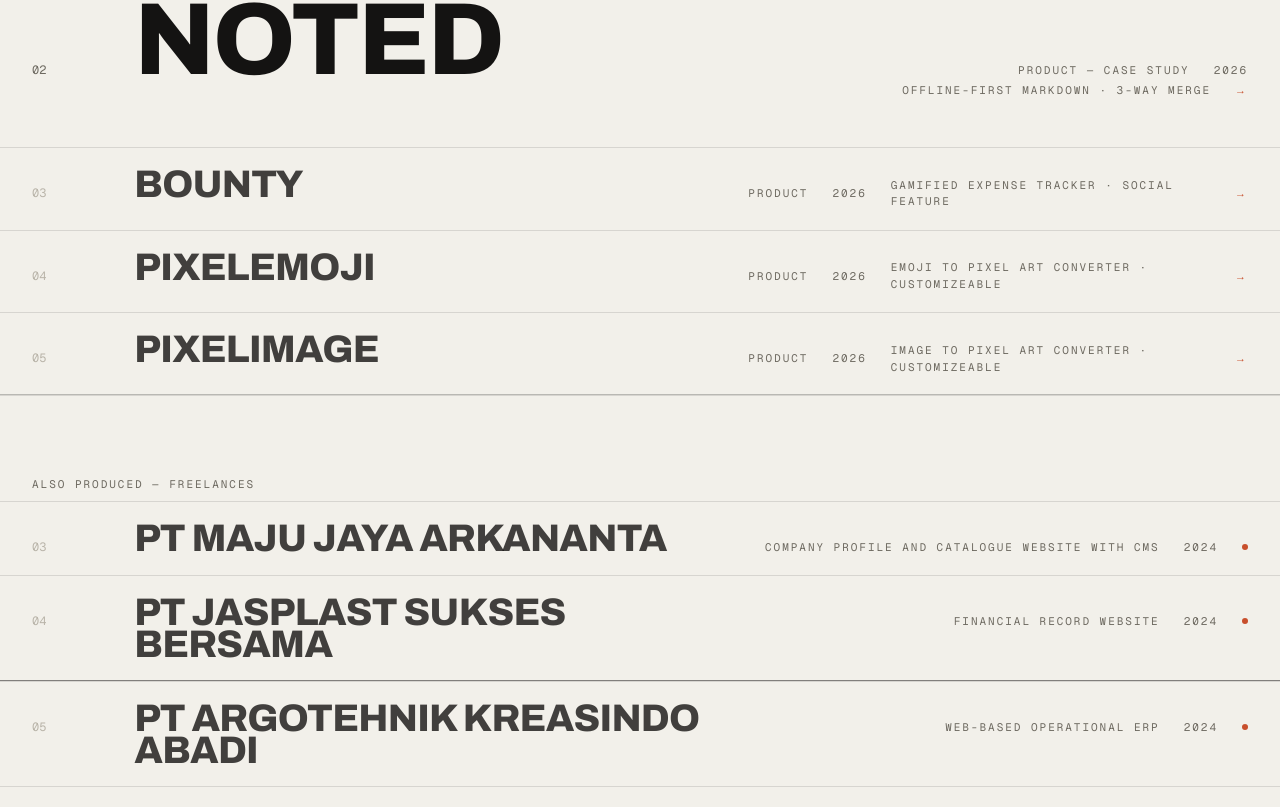
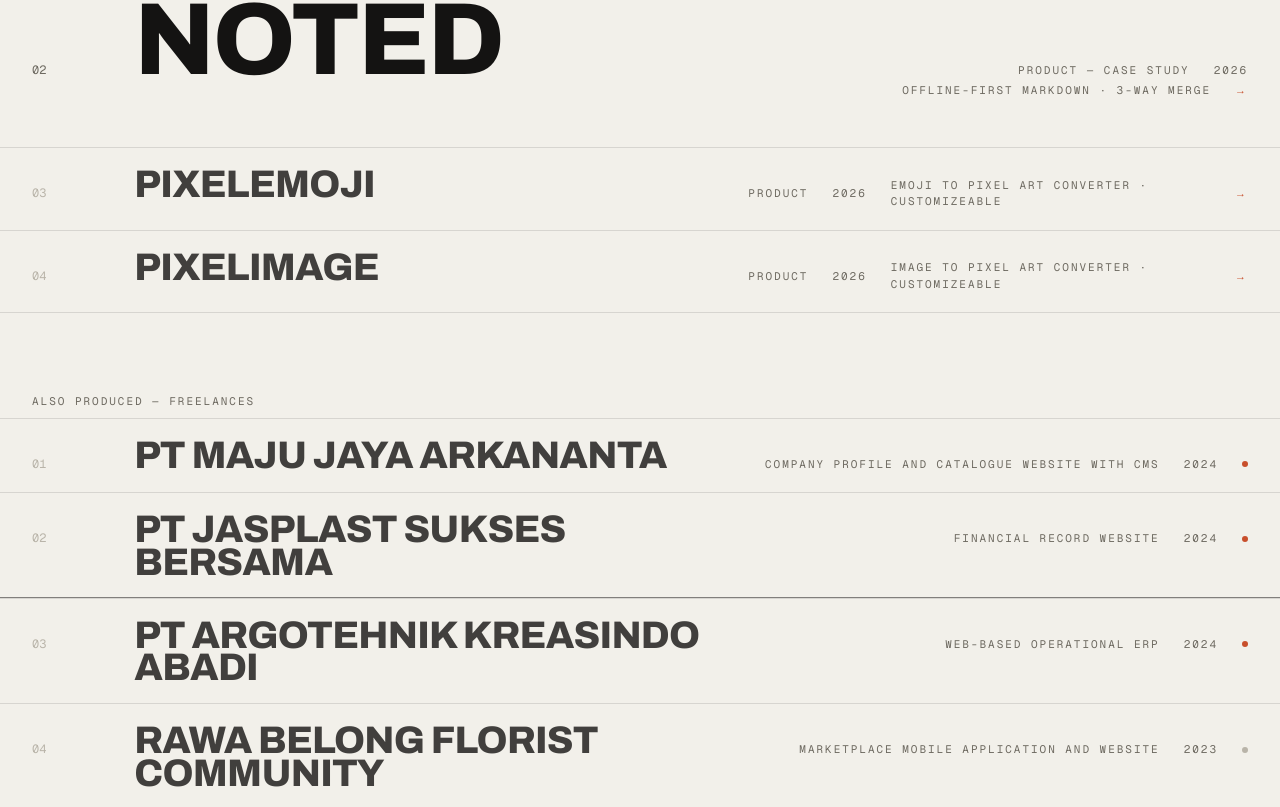
Before and after one commit to fernandohalim/client-porto, a Next.js app: page / in a window 1280 px wide. Shown: the part 1308-2115 px from the top of the page. Built offline with nearby package versions, Linux system fonts and the light colour scheme.

Commit message:
update projects

```diff
--- a/src/components/Projects.tsx
+++ b/src/components/Projects.tsx
@@ -51,14 +51,6 @@ const FEATURED: Entry[] = [
 const PERSONAL: Entry[] = [
   {
     no: "03",
-    title: "BOUNTY",
-    kind: "Product",
-    year: "2026",
-    meta: "Gamified expense tracker · social feature",
-    href: "https://bounty-app-iota.vercel.app",
-  },
-  {
-    no: "04",
     title: "PIXELEMOJI",
     kind: "Product",
     year: "2026",
@@ -66,7 +58,7 @@ const PERSONAL: Entry[] = [
     href: "https://pixelemoji-delta.vercel.app/",
   },
   {
-    no: "05",
+    no: "04",
     title: "PIXELIMAGE",
     kind: "Product",
     year: "2026",
@@ -77,7 +69,7 @@ const PERSONAL: Entry[] = [
 
 const CLIENTS: Entry[] = [
   {
-    no: "03",
+    no: "01",
     title: "PT Maju Jaya Arkananta",
     kind: "Company profile and catalogue website with CMS",
     year: "2024",
@@ -85,7 +77,7 @@ const CLIENTS: Entry[] = [
     live: true,
   },
   {
-    no: "04",
+    no: "02",
     title: "PT Jasplast Sukses Bersama",
     kind: "Financial record website",
     year: "2024",
@@ -93,7 +85,7 @@ const CLIENTS: Entry[] = [
     live: true,
   },
   {
-    no: "05",
+    no: "03",
     title: "PT Argotehnik Kreasindo Abadi",
     kind: "Web-based operational ERP",
     year: "2024",
@@ -101,14 +93,14 @@ const CLIENTS: Entry[] = [
     live: true,
   },
   {
-    no: "06",
+    no: "04",
     title: "Rawa Belong Florist Community",
     kind: "Marketplace mobile application and website",
     year: "2023",
     meta: "React · Flutter · Node",
   },
   {
-    no: "07",
+    no: "05",
     title: "LeSeen Electronics",
     kind: "Company profile website",
     year: "2023",
```
